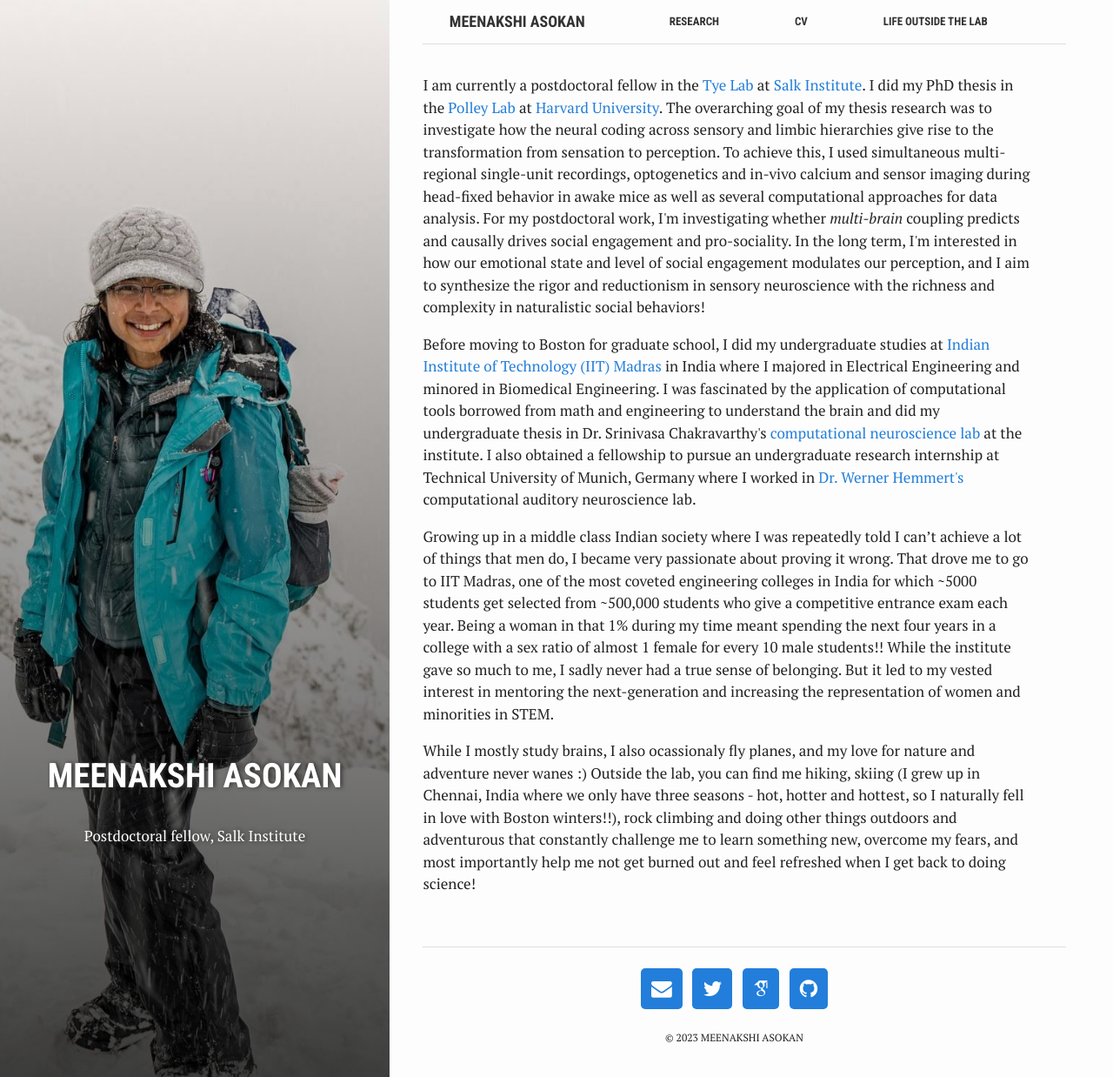
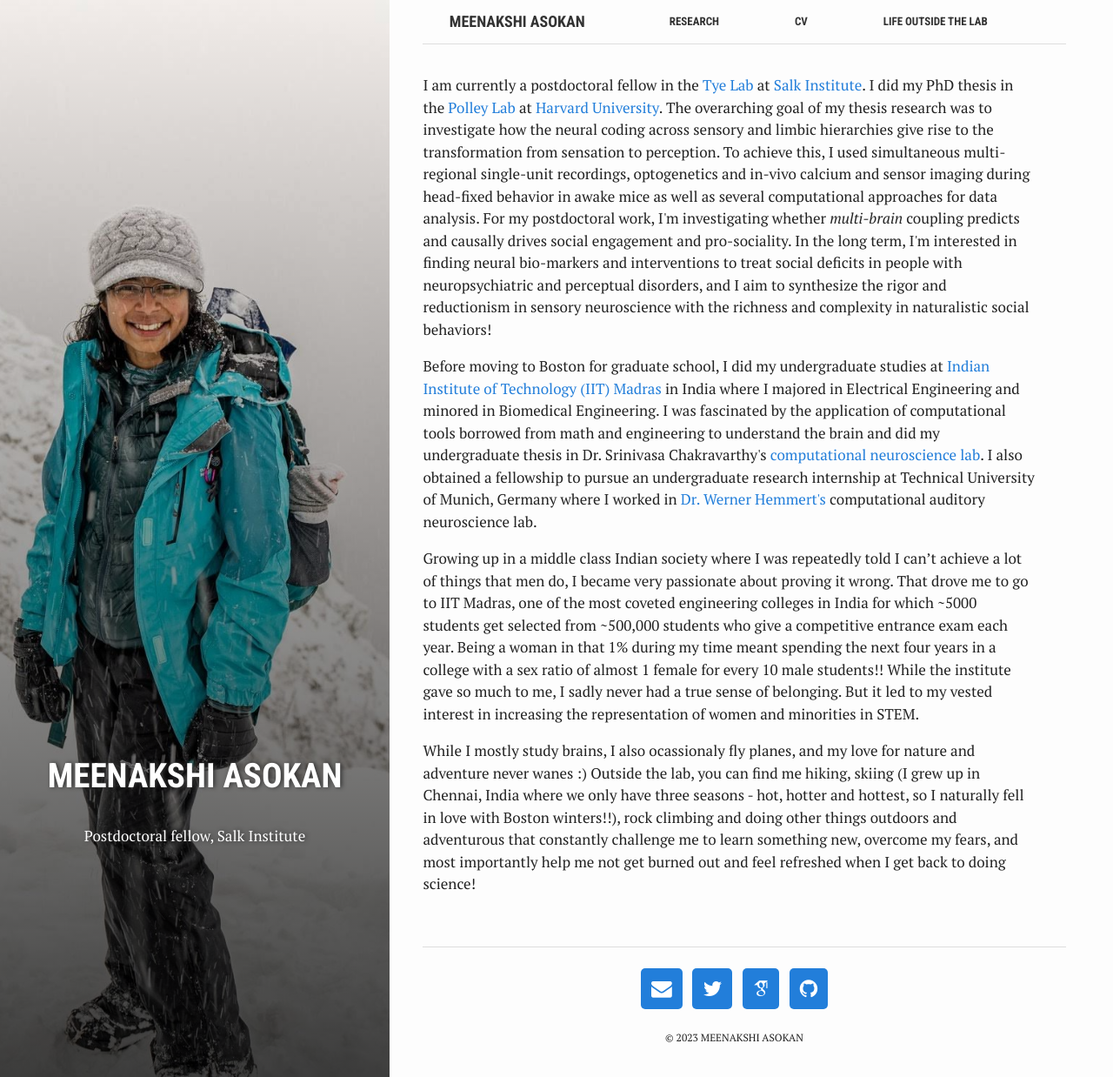
Before and after one commit to Meenakshi-Asokan/Meenakshi-Asokan.github.io, a Jekyll site: the page built from index.html, in a window 1280 px wide and 1238 px high. Shown: the whole window at 87% size. Built offline with Jekyll 4.4.1, drawn with Linux system fonts in a browser that asks for light colours; nearby versions of some CDN libraries; some web fonts are replaced; library files that are not in the unit come from our copies.

Commit message:
Update index.html

```diff
--- a/index.html
+++ b/index.html
@@ -14,23 +14,23 @@ summary: "Postdoctoral fellow, Salk Institute"
   sensory and limbic hierarchies give rise to the transformation from sensation to perception. To achieve this,
   I used simultaneous multi-regional single-unit recordings, optogenetics and in-vivo calcium and sensor imaging during head-fixed behavior in awake mice as well as
   several computational approaches for data analysis. For my postdoctoral work, I'm investigating whether <i>multi-brain</i> coupling predicts and causally drives social engagement and pro-sociality.
-  In the long term, I'm interested in how our emotional state and level of social engagement modulates our perception, and
+  In the long term, I'm interested in finding neural bio-markers and interventions to treat social deficits in people with neuropsychiatric and perceptual disorders, and
   I aim to synthesize the rigor and reductionism in sensory neuroscience with the richness and complexity in naturalistic social behaviors!
 </p>
 <p>
   Before moving to Boston for graduate school, I did my undergraduate studies at <a href = "https://www.iitm.ac.in/">Indian Institute of Technology (IIT) Madras</a>
   in India where I majored in Electrical Engineering and minored in Biomedical Engineering. I was fascinated by the application
   of computational tools borrowed from math and engineering to understand the brain and did my undergraduate thesis
-  in Dr. Srinivasa Chakravarthy's <a href = "https://biotech.iitm.ac.in/Faculty/CNS_LAB/home.html"> computational neuroscience lab</a> at the institute. I also obtained a fellowship to
+  in Dr. Srinivasa Chakravarthy's <a href = "https://biotech.iitm.ac.in/Faculty/CNS_LAB/home.html"> computational neuroscience lab</a>. I also obtained a fellowship to
   pursue an undergraduate research internship at Technical University of Munich, Germany where I worked in <a href = "https://www.professoren.tum.de/en/hemmert-werner">Dr. Werner Hemmert's</a>
   computational auditory neuroscience lab.
 </p>
-<p>
+ <p>
   Growing up in a middle class Indian society where I was repeatedly told I can’t achieve a lot of things that men do,
   I became very passionate about proving it wrong. That drove me to go to IIT Madras, one of the most coveted engineering colleges in India
   for which ~5000 students get selected from ~500,000 students who give a competitive entrance exam each year. Being a woman in that 1% during my time meant
   spending the next four years in a college with a sex ratio of almost 1 female for every 10 male students!! While the institute gave so much to me, I sadly never had a true sense of belonging.
-  But it led to my vested interest in mentoring the next-generation and increasing the representation of women and minorities in STEM.
+  But it led to my vested interest in increasing the representation of women and minorities in STEM.
 </p>
 <p>
   While I mostly study brains, I also ocassionaly fly planes, and my love for nature and adventure never wanes :) Outside the lab,
```
